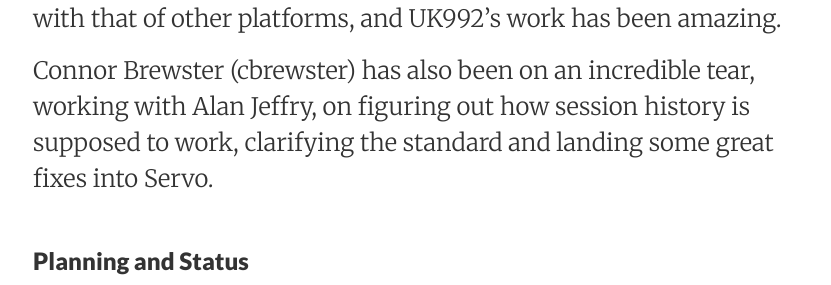
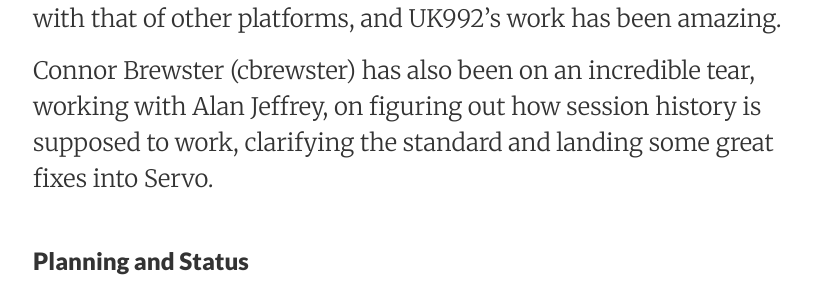
Before and after one commit to servo/blog.servo.org, a Jekyll site: the page built from _posts/2016-07-25-twis-72.md, in a window 1280 px wide and 1400 px high, scrolled down 511 px. Shown: the part 205-490 px from the top of the window, without its empty margins (223-1054 px from the left). Built offline with Jekyll 4.4.1, drawn with Linux system fonts in a browser that asks for light colours; some of the changed text lies outside the part shown.

Commit message:
Shameless self-promotion.

```diff
--- a/_posts/2016-07-25-twis-72.md
+++ b/_posts/2016-07-25-twis-72.md
@@ -12,7 +12,7 @@
 
 We'd like to especially thank UK992 this week for their AMAZING work helping us out with Windows support! We are really eager to get the Windows development experience from Servo up to par with that of other platforms, and UK992's work has been amazing.
 
-Connor Brewster (cbrewster) has also been on an incredible tear, working with Alan Jeffry, on figuring out how session history is supposed to work, clarifying the standard and landing some great fixes into Servo.
+Connor Brewster (cbrewster) has also been on an incredible tear, working with Alan Jeffrey, on figuring out how session history is supposed to work, clarifying the standard and landing some great fixes into Servo.
 
 ### Planning and Status
 
```
Also changed, not shown: other parts of _posts/2016-07-25-twis-72.md (+1 -0 lines).
